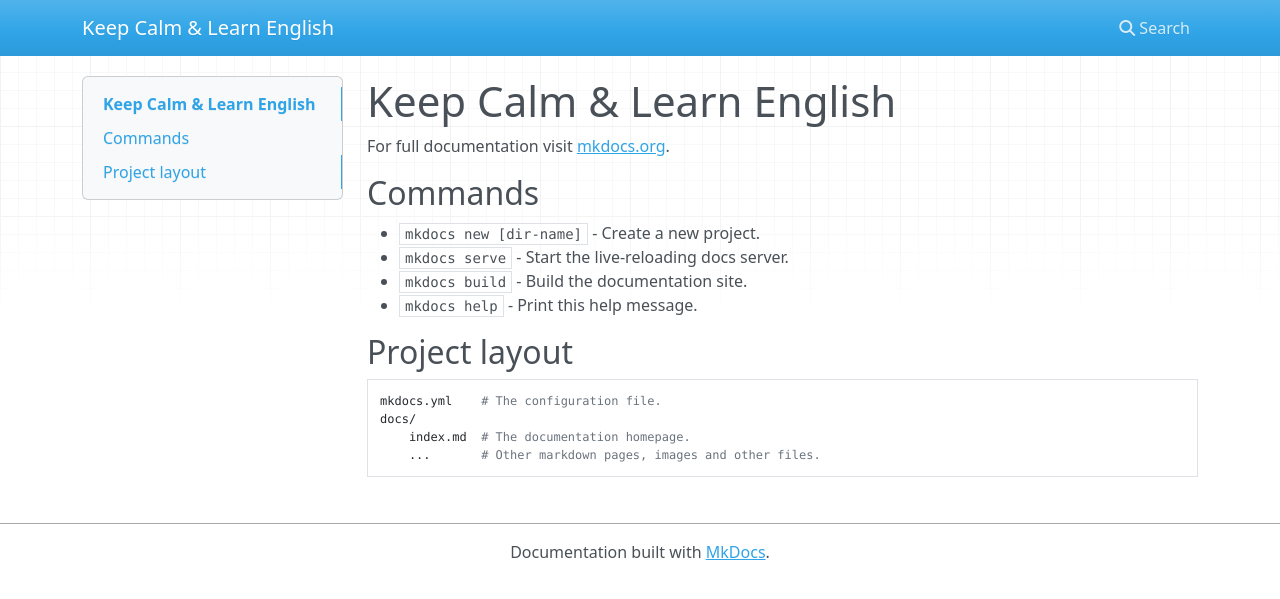
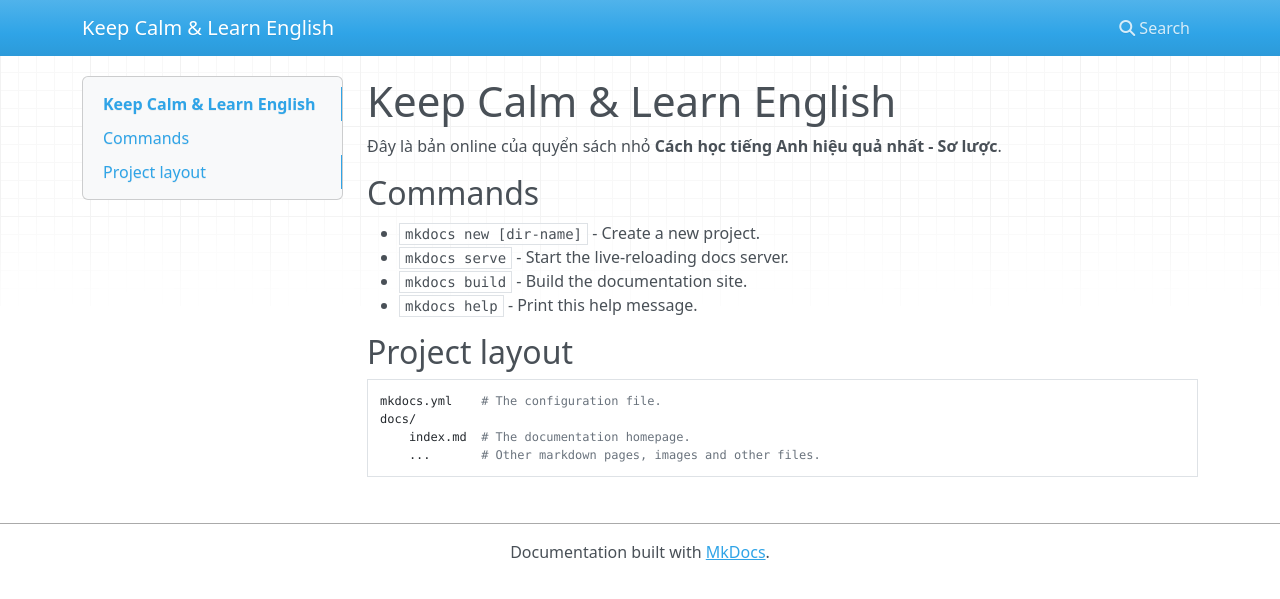
Before and after one commit to n2i/learn-eng, an MkDocs documentation site: the page built from docs/index.md, in a window 1280 px wide. Shown: the top 599 px of the page. Built offline with MkDocs 1.6.1, drawn with Linux system fonts in a browser that asks for light colours; nearby versions of some CDN libraries.

Commit message:
Added the .gitigonre files & modified the index.md

```diff
--- a/docs/index.md
+++ b/docs/index.md
@@ -1,6 +1,8 @@
 # Keep Calm & Learn English
 
-For full documentation visit [mkdocs.org](http://mkdocs.org).
+Đây là bản online của quyển sách nhỏ **Cách học tiếng Anh hiệu quả nhất - Sơ
+lược**.
+
 
 ## Commands
 
```
Also changed, not shown: 1 other file.
